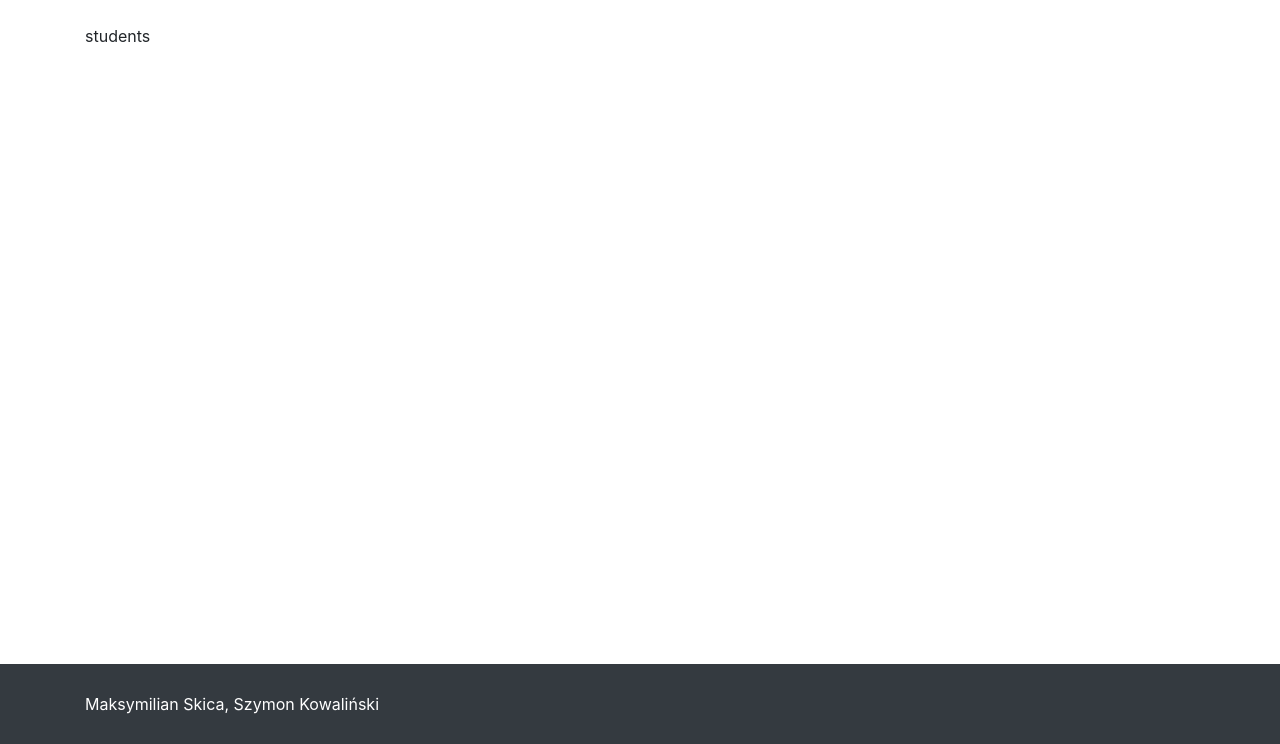
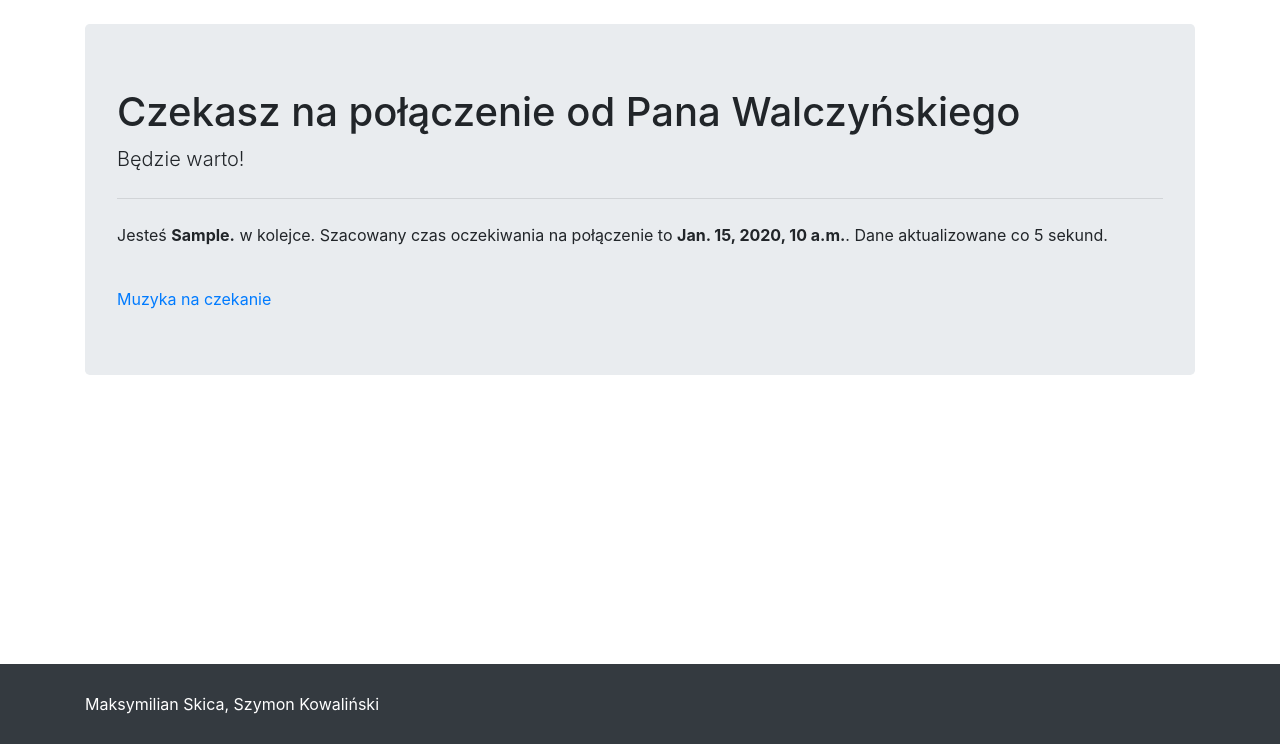
Before and after one commit to alopwr/queue, a Django app: template templates/que/students.html in a window 1280 px wide. Shown: the part 56-800 px from the top of the page. Run offline with Django 3.2, Linux system fonts and the light colour scheme; the template is opened without the code that fills it: most values are stand-ins (such as "Sample title", 1, 10 or a date in 2020); some libraries are stand-ins or nearby versions.

Commit message:
pages are refreshed ev 5 sec

```diff
--- a/templates/_base.html
+++ b/templates/_base.html
@@ -32,6 +32,9 @@
         <!-- Bootstrap CSS -->
         {% bootstrap_css %}
         <link rel="stylesheet" href="{% static 'css/base.css' %}">
+{% block meta %}
+
+{% endblock %}
 </head>
 
 <body>
--- a/templates/que/students.html
+++ b/templates/que/students.html
@@ -1,4 +1,20 @@
 {% extends '_base.html' %}
+{% block meta %}
+ <meta http-equiv="refresh" content="5">
+{% endblock %}
 {% block content %}
-    students
+    <div class="container jumbotron">
+        <h1>Czekasz na połączenie od Pana Walczyńskiego</h1>
+        <p class="lead">Będzie warto!</p>
+        <hr class="my-4">
+        <p>Jesteś <b>{{ queue_position }}.</b> w kolejce. Szacowany czas oczekiwania na połączenie
+            to <b>{{ estimated_time }}</b>. Dane aktualizowane co 5 sekund.</p>
+        <br>
+        <a href="https://www.youtube.com/watch?v=DLzxrzFCyOs" target="_blank">Muzyka na czekanie</a>
+        {#        <div class="row"><a class="btn" href="{% url 'login' %}" role="button" style="margin:  40px auto"> <img#}
+        {#                src="{% static 'img/login.svg' %}"#}
+        {#                alt="Login with Microsoft"></a>#}
+        {#        </div>#}
+    </div>
+
 {% endblock %}
--- a/templates/que/teacher.html
+++ b/templates/que/teacher.html
@@ -24,10 +24,13 @@
 
     </style>
 {% endblock %}
+{% block meta %}
+ <meta http-equiv="refresh" content="5">
+{% endblock %}
 {% block content %}
     <div class="jumbotron container">
         <h1 class="display-5">Lista błagalników:</h1>
-        <h6>Na audiencję oczekuje jeszcze {{ queue|true_length }} uczniów</h6>
+        <h6>Na audiencję oczekuje jeszcze {{ queue|true_length }} uczniów. Dane aktualizowane co 5 sekund.</h6>
         <ul class="list-group">
             {% for ticket in queue|get3 %}
                 {% if forloop.first %}
```
